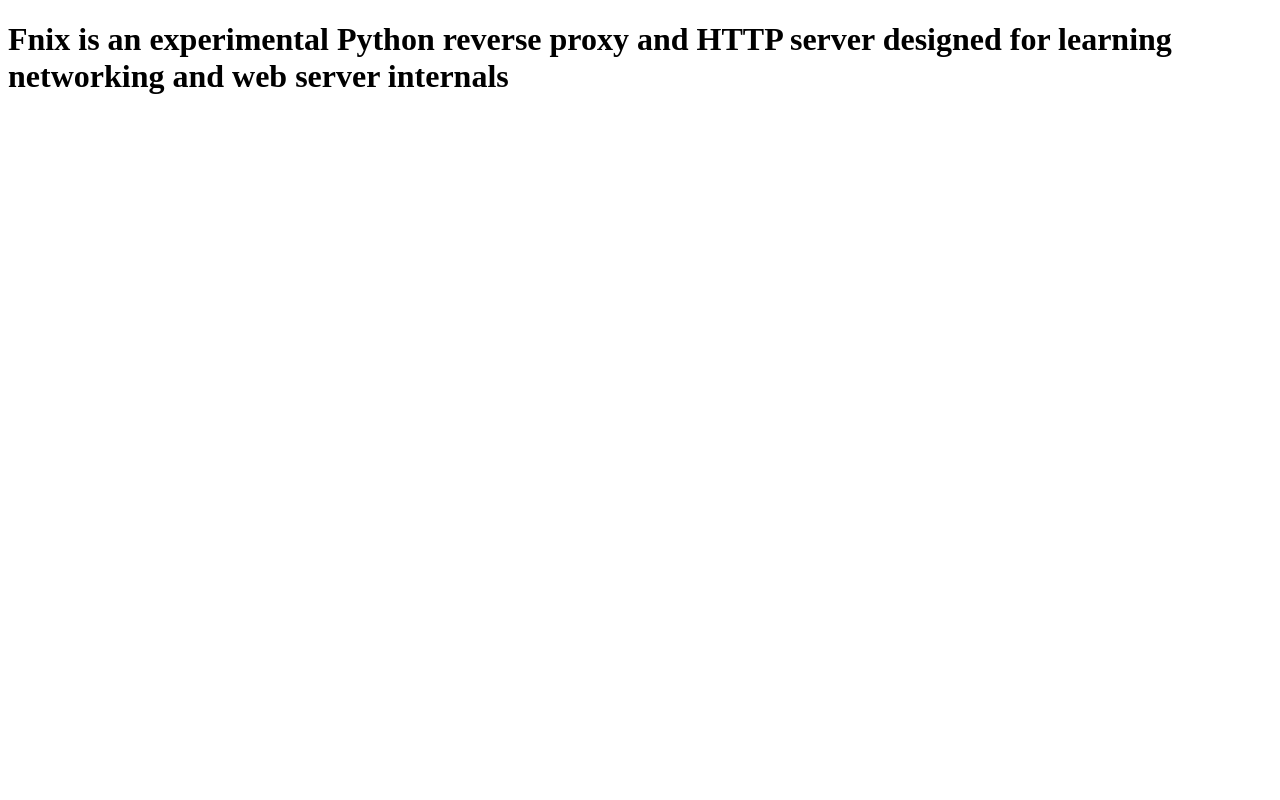
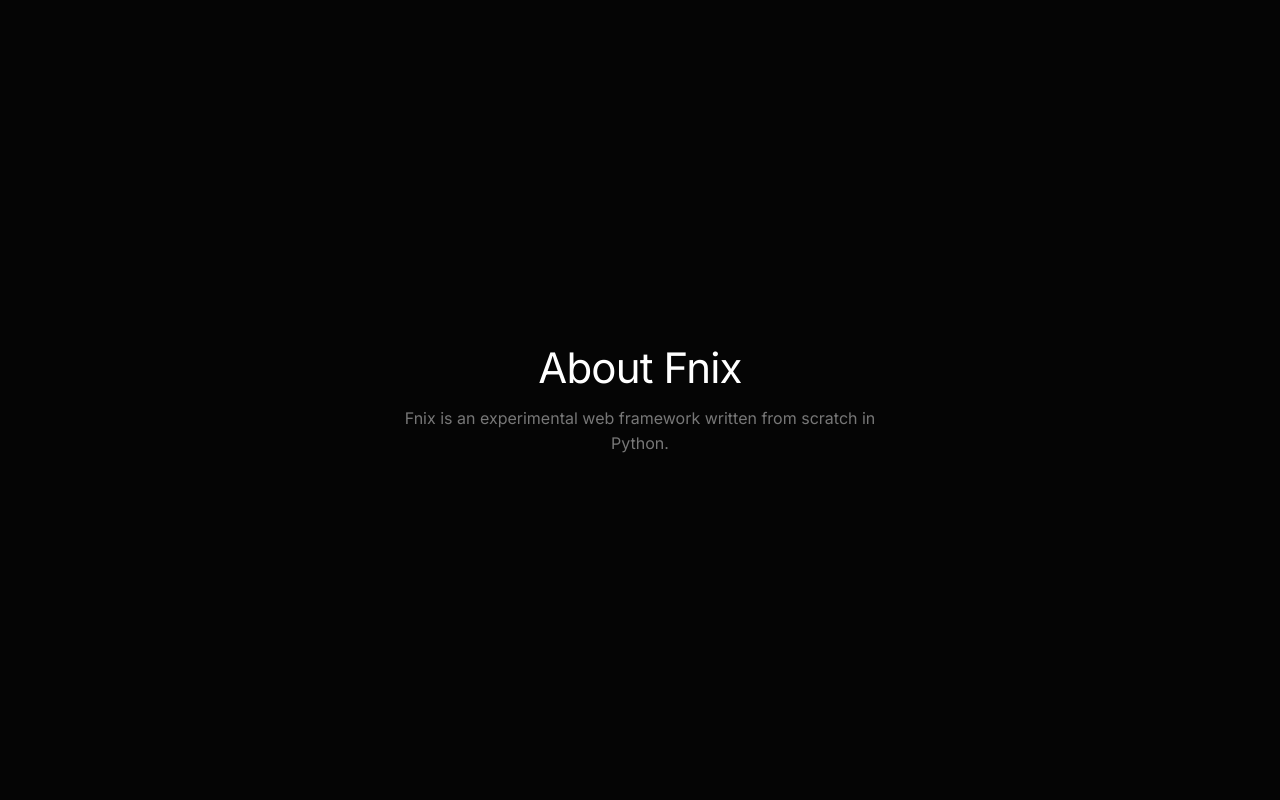
Before and after one commit to FinedYT/Fnix, a Python web app: template src/fnix/templates/about.html in a window 1280 px wide. Run offline with Jinja, Linux system fonts and the light colour scheme; the template is opened without the code that fills it, so the values that code supplies are empty.

Commit message:
feat(ui): add modern frontend pages

```diff
--- a/src/fnix/static/css/style.css
+++ b/src/fnix/static/css/style.css
@@ -1,4 +1,187 @@
+:root {
+    --bg: #050505;
+    --border: #1a1a1a;
+    --border-hover: #3a3a3a;
+    --text-main: #ebebeb;
+    --text-muted: #777777;
+
+    --font-sans: 'Inter', sans-serif;
+    --font-mono: 'JetBrains Mono', monospace;
+
+    --code-keyword: coral;
+    --code-string: aqua;
+    --code-function: #d2a8ff;
+}
+
+* {
+    box-sizing: border-box;
+    margin: 0;
+    padding: 0;
+}
+
 body {
-    background: black;
-    color: white;
+    background-color: var(--bg);
+    color: var(--text-main);
+    font-family: var(--font-sans);
+    -webkit-font-smoothing: antialiased;
 }
+
+.hero-section {
+    min-height: 100vh;
+    display: flex;
+    align-items: center;
+    justify-content: center;
+    text-align: center;
+    padding: 40px 24px;
+}
+
+.hero-container {
+    max-width: 600px;
+    display: flex;
+    flex-direction: column;
+    align-items: center;
+    gap: 16px;
+}
+
+.hero-meta {
+    font-family: var(--font-mono);
+    font-size: 13px;
+    color: var(--text-muted);
+}
+
+.hero-title {
+    font-size: 56px;
+    font-weight: 500;
+    letter-spacing: -0.03em;
+    color: #ffffff;
+    line-height: 1.1;
+}
+
+.hero-description {
+    font-size: 16px;
+    color: var(--text-muted);
+    line-height: 1.5;
+}
+
+.hero-actions {
+    margin-top: 8px;
+    margin-bottom: 24px;
+}
+
+.hero-cta-button {
+    font-family: var(--font-mono);
+    font-size: 13px;
+    display: inline-block;
+    padding: 10px 24px;
+    background-color: transparent;
+    color: #ffffff;
+    text-decoration: none;
+    border: 1px solid var(--border);
+    border-radius: 4px;
+    transition: all 0.1s linear;
+}
+
+.hero-cta-button:hover {
+    border-color: var(--border-hover);
+    background-color: #0c0c0c;
+}
+
+.hero-code-block {
+    background-color: #000000;
+    border: 1px solid var(--border);
+    border-radius: 6px;
+    padding: 24px;
+    font-family: var(--font-mono);
+    font-size: 13.5px;
+    line-height: 1.5;
+    text-align: left;
+    width: 100%;
+    max-width: 520px;
+    overflow-x: auto;
+}
+
+.keyword { color: var(--code-keyword); }
+.string { color: var(--code-string); }
+.function { color: var(--code-function); }
+
+
+.about-layout {
+    min-height: 100vh;
+    max-width: 600px;
+    margin: 0 auto;
+    padding: 40px 24px;
+    display: flex;
+    flex-direction: column;
+    justify-content: center;
+    align-items: center;
+    text-align: center;
+    gap: 32px;
+}
+
+.about-header {
+    display: flex;
+    flex-direction: column;
+    gap: 12px;
+    align-items: center;
+}
+
+.about-title {
+    font-size: 42px;
+    font-weight: 500;
+    letter-spacing: -0.02em;
+    color: #ffffff;
+    line-height: 1.2;
+}
+
+.about-subtitle {
+    font-size: 16px;
+    color: var(--text-muted);
+    line-height: 1.6;
+    max-width: 500px;
+}
+
+
+.centered-layout {
+    min-height: 100vh;
+    max-width: 600px;
+    margin: 0 auto;
+    padding: 40px 24px;
+    display: flex;
+    flex-direction: column;
+    justify-content: center;
+    align-items: center;
+}
+
+.text-group {
+    display: flex;
+    flex-direction: column;
+    gap: 12px;
+    align-items: center;
+}
+
+.page-title {
+    font-weight: 500;
+    letter-spacing: -0.02em;
+    line-height: 1.2;
+}
+
+.page-subtitle {
+    font-size: 16px;
+    color: var(--text-muted);
+    line-height: 1.6;
+    max-width: 500px;
+}
+.error-meta {
+    font-family: var(--font-mono);
+    font-size: 13px;
+    color: var(--code-keyword);
+}
+
+.error-title {
+    font-family: var(--font-mono);
+    font-size: 128px;
+    font-weight: 500;
+    letter-spacing: -0.02em;
+    color: lightcoral;
+    line-height: 1.1;
+}
--- a/src/fnix/templates/about.html
+++ b/src/fnix/templates/about.html
@@ -1,9 +1,24 @@
 <!DOCTYPE html>
-<html>
+<html lang="en">
 <head>
-    <title>Fnix</title>
+    <meta charset="UTF-8">
+    <meta name="viewport" content="width=device-width, initial-scale=1.0">
+    <title>About Fnix</title>
+
+    <link rel="preconnect" href="https://fonts.googleapis.com">
+    <link rel="preconnect" href="https://fonts.gstatic.com" crossorigin>
+    <link href="https://fonts.googleapis.com/css2?family=Inter:wght=400;500&family=JetBrains+Mono:wght=400;500&display=swap" rel="stylesheet">
+
+    <link rel="stylesheet" href="css/style.css">
 </head>
 <body>
-    <h1>Fnix is an experimental Python reverse proxy and HTTP server designed for learning networking and web server internals</h1>
+
+    <main class="about-layout">
+        <div class="about-header">
+            <h1 class="about-title">About Fnix</h1>
+            <p class="about-subtitle">Fnix is an experimental web framework written from scratch in Python.</p>
+        </div>
+    </main>
+
 </body>
 </html>
```
Also changed, not shown: src/fnix/templates/404.html (+24 -0 lines), src/fnix/templates/index.html (+20 -3 lines).
